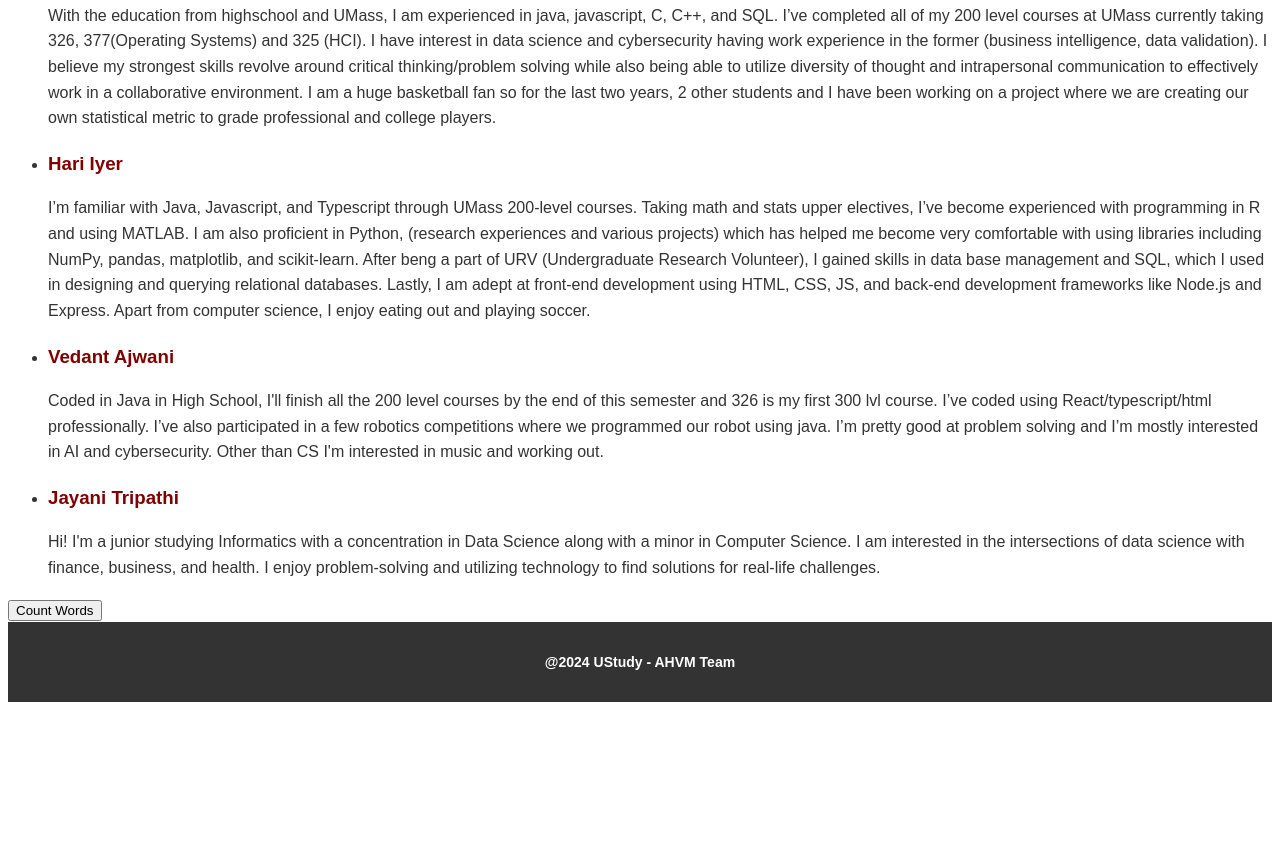
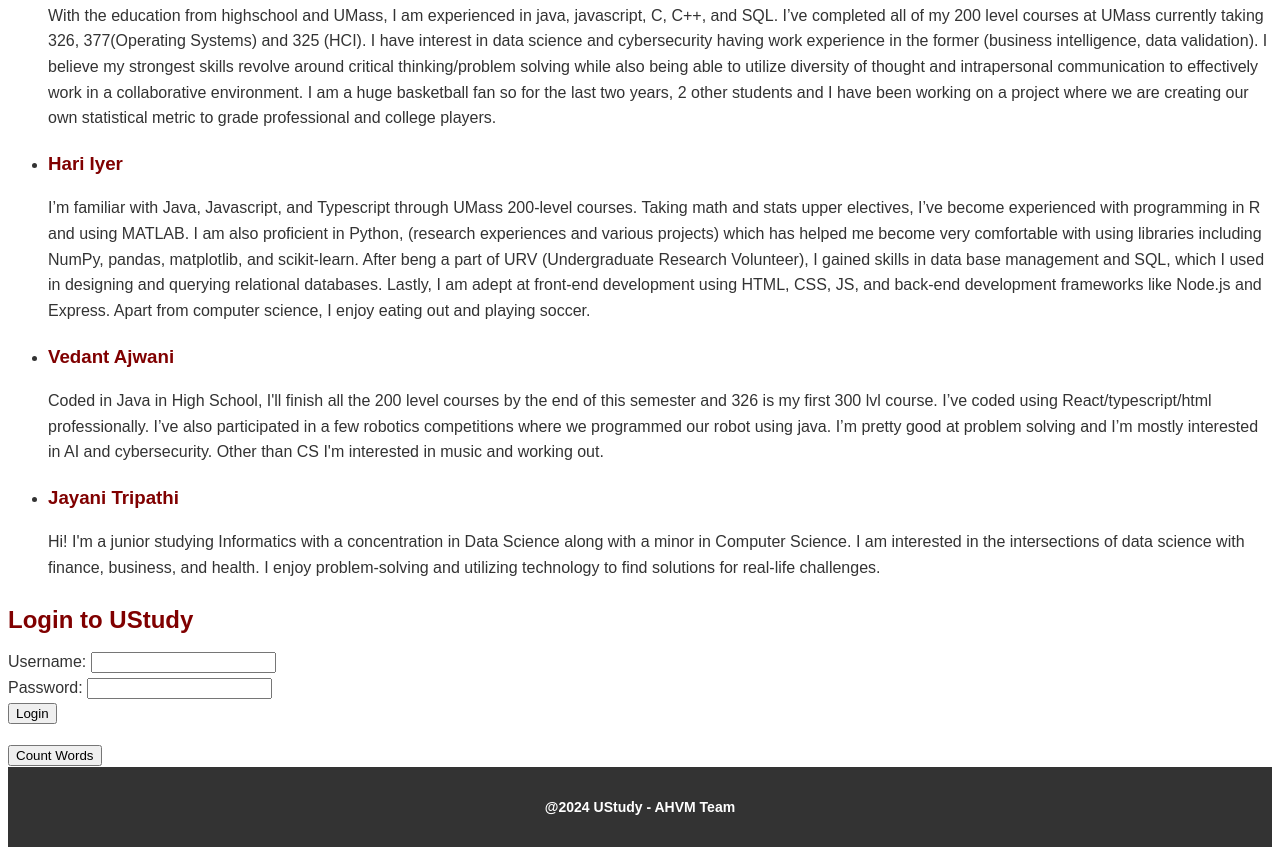
Before and after one commit to mattheusferr/326Team22, a website: page src/docs/milestone-01/index.html in a window 1280 px wide. Shown: the part 4497-5352 px from the top of the page. Before the commit the page ends 5207 px from the top, so only its background shows below. Drawn offline with Linux system fonts and the light colour scheme.

Commit message:
added log in page in html

```diff
--- a/src/docs/milestone-01/index.html
+++ b/src/docs/milestone-01/index.html
@@ -108,6 +108,21 @@
                 </li>
             </ul>
         </section>
+        <section id="login">
+            <h2>Login to UStudy</h2>
+            <form id="loginForm">
+                <div class="form-group">
+                    <label for="username">Username:</label>
+                    <input type="text" id="username" name="username" required>
+                </div>
+                <div class="form-group">
+                    <label for="password">Password:</label>
+                    <input type="password" id="password" name="password" required>
+                </div>
+                <button type="submit">Login</button>
+                <p id="loginError" class="error"></p>
+            </form>
+        </section>
         <div>
             <button type="button" id="wordCountBtn">Count Words</button>
             <div id="wordCountResult"></div>
```
